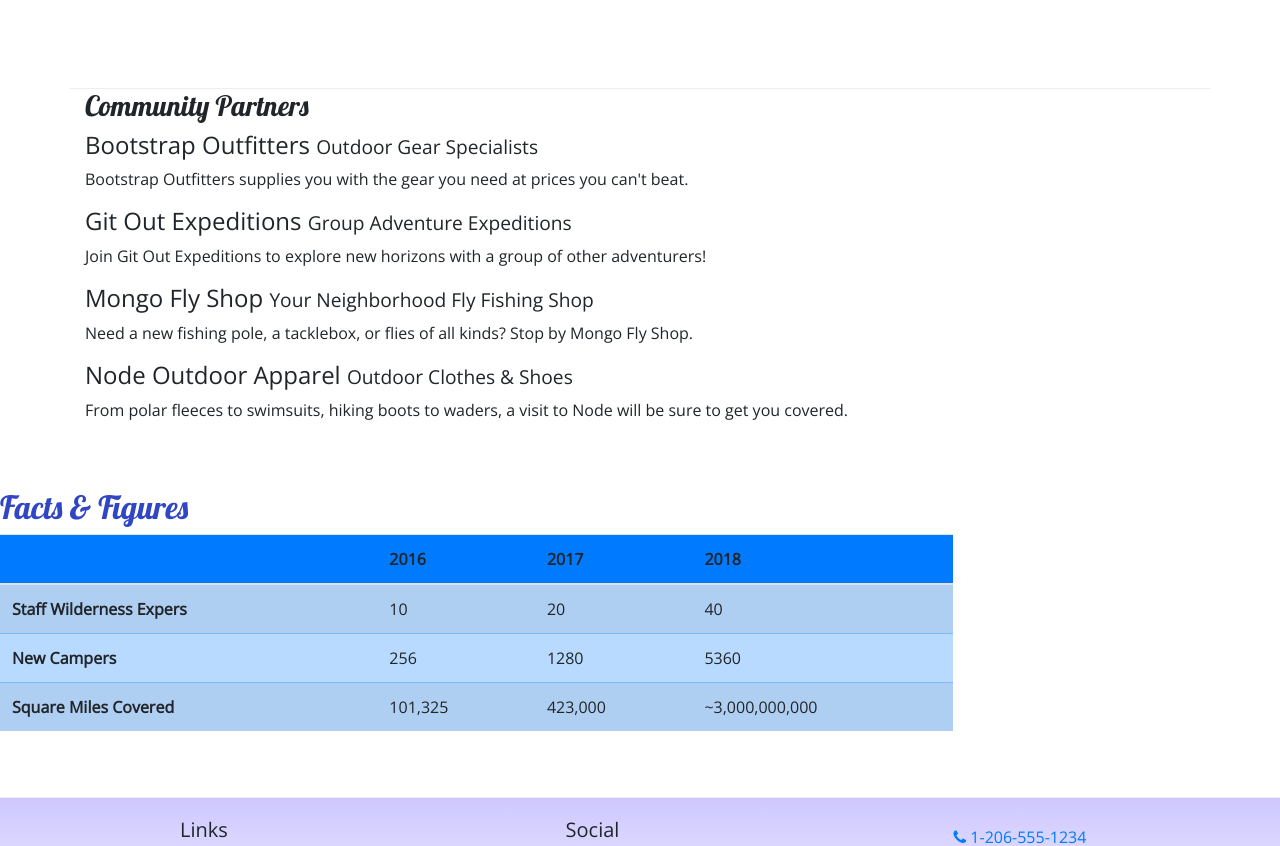
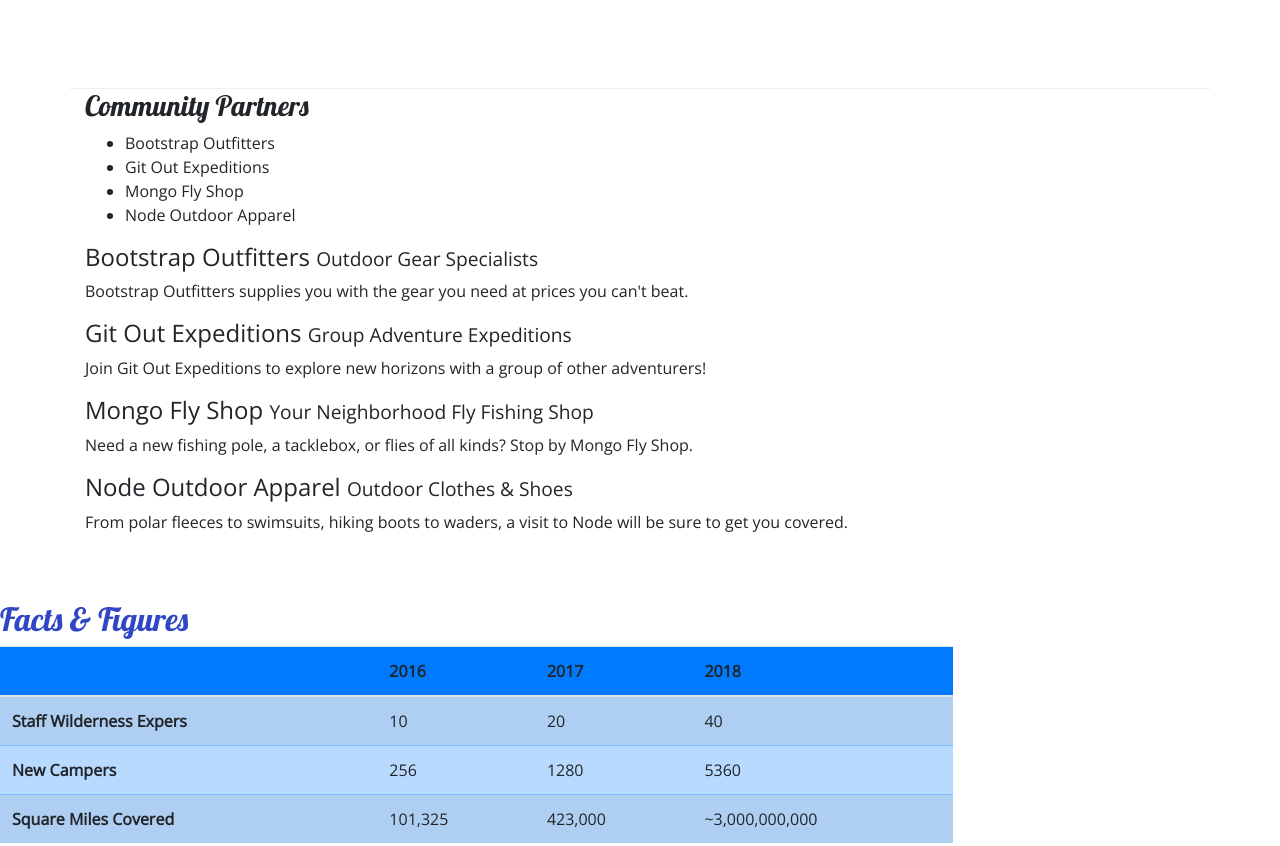
Before and after one commit to paderx01/Nucamp-Bootstrap, a website: page aboutus.html in a window 1280 px wide. Shown: the part 940-1786 px from the top of the page. Drawn offline with nearby package versions, Linux system fonts and the light colour scheme.

Commit message:
added unordered list

```diff
--- a/aboutus.html
+++ b/aboutus.html
@@ -100,6 +100,13 @@
             <div>
                 <div class="row row-content"></div>
                 <h3>Community Partners</h3>
+                <ul>
+                    <li>Bootstrap Outfitters</li>
+                    <li>Git Out Expeditions</li>
+                    <li>Mongo Fly Shop</li>
+                    <li>Node Outdoor Apparel</li>
+                </ul>
+
                 <h4>Bootstrap Outfitters <small>Outdoor Gear Specialists</small></h4>
                 <p class="d-none d-sm-block">Bootstrap Outfitters supplies you with the gear you need at prices you can't beat.</p>
                 <h4>Git Out Expeditions <small>Group Adventure Expeditions</small></h4>
```
